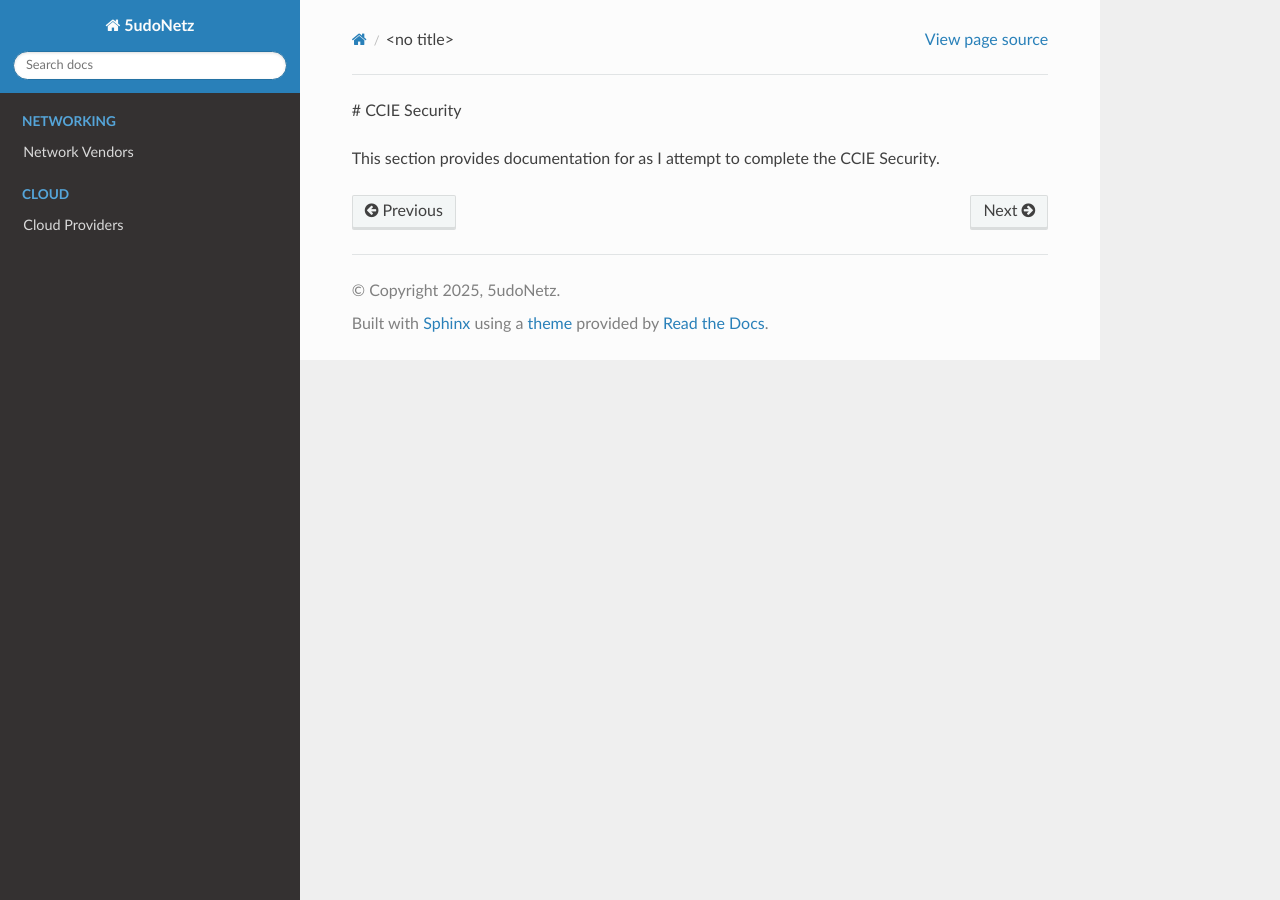
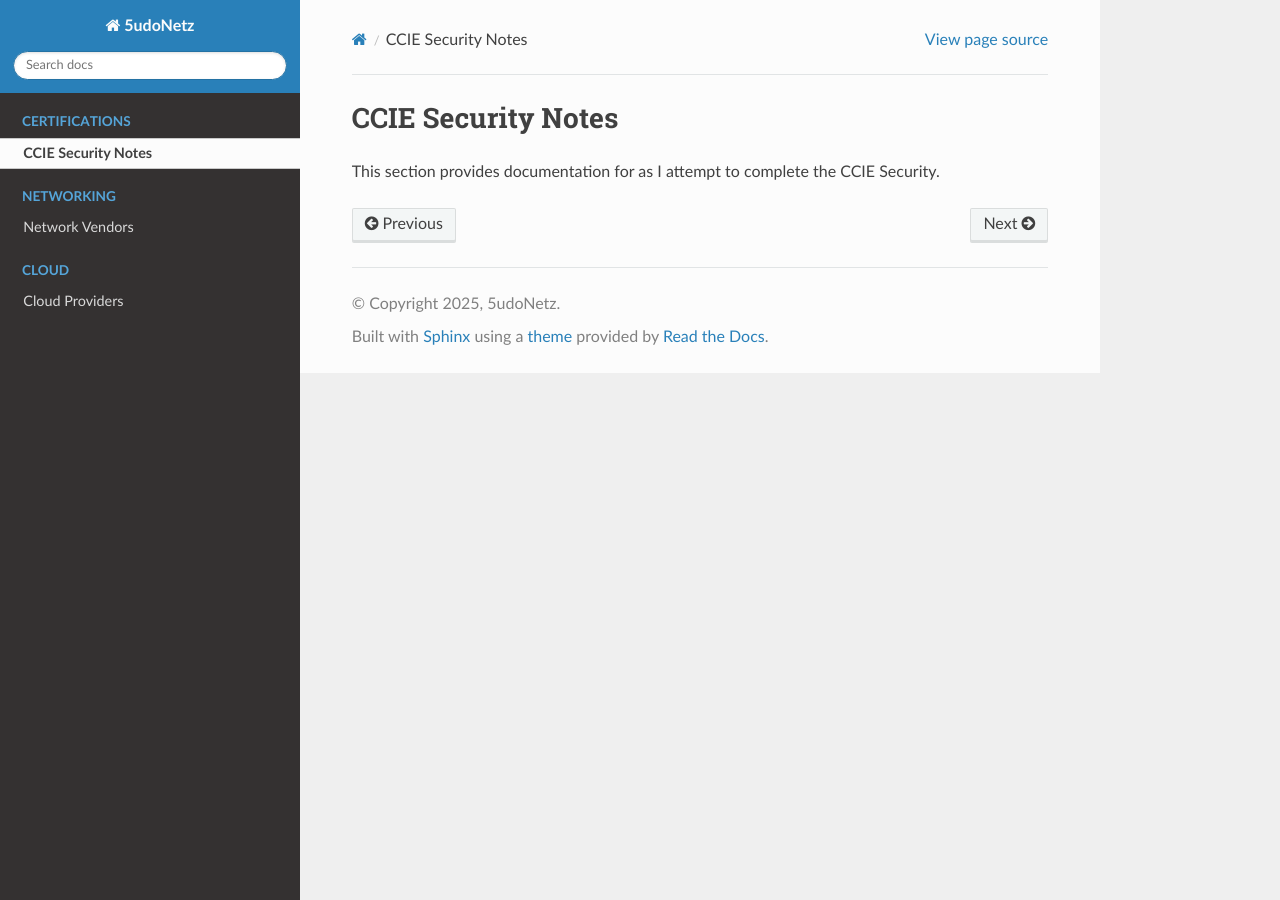
Before and after one commit to sudonetworks/docs, a Sphinx documentation site: the page built from docs/source/CCIE_SEC/index.rst, in a window 1280 px wide. Built offline with Sphinx 7.4.7 and the Read the Docs theme 3.1.0, drawn with Linux system fonts in a browser that asks for light colours; pages that are not in the unit, such as notebooks, are missing from menus.

Commit message:
Corrected the heading for CCIE Security rst

```diff
--- a/docs/source/CCIE_SEC/index.rst
+++ b/docs/source/CCIE_SEC/index.rst
@@ -1,4 +1,5 @@
-# CCIE Security
+CCIE Security Notes
+-------------------
 
 
 This section provides documentation for as I attempt to complete the CCIE Security.
```
